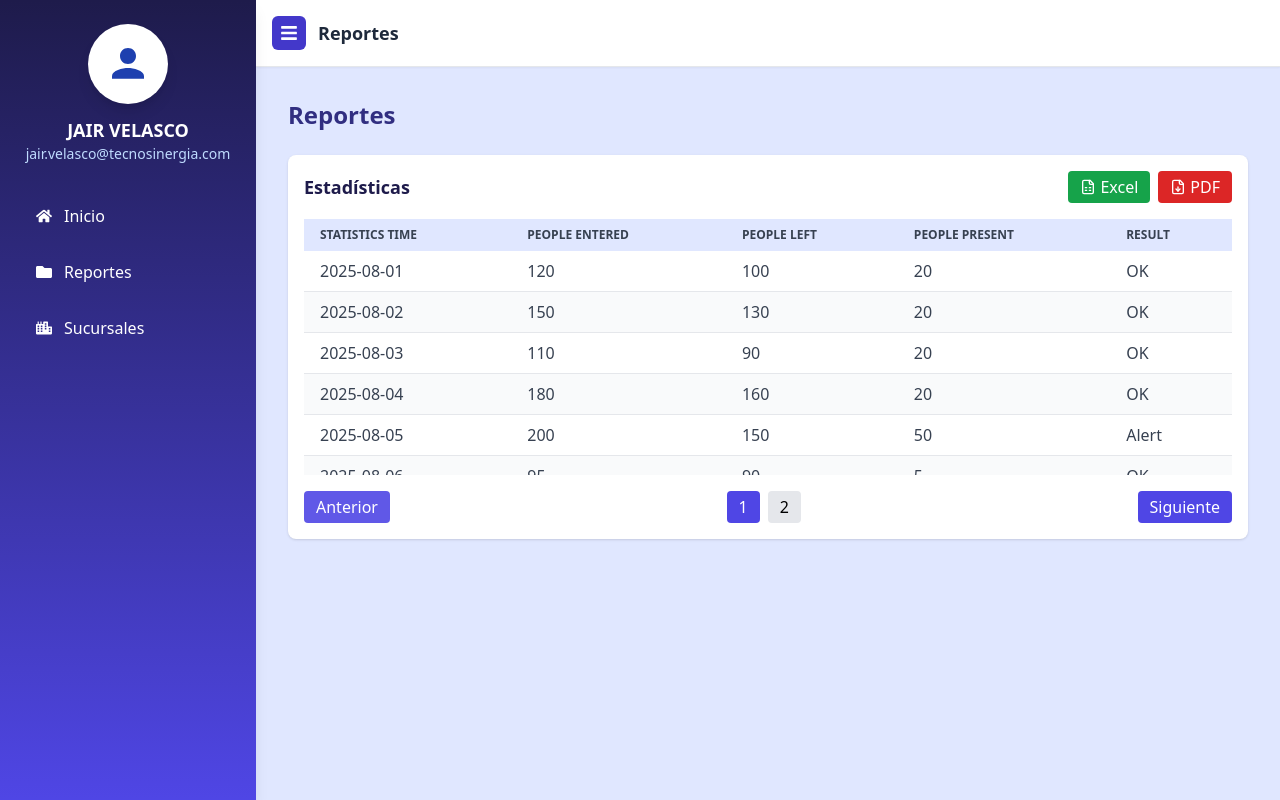
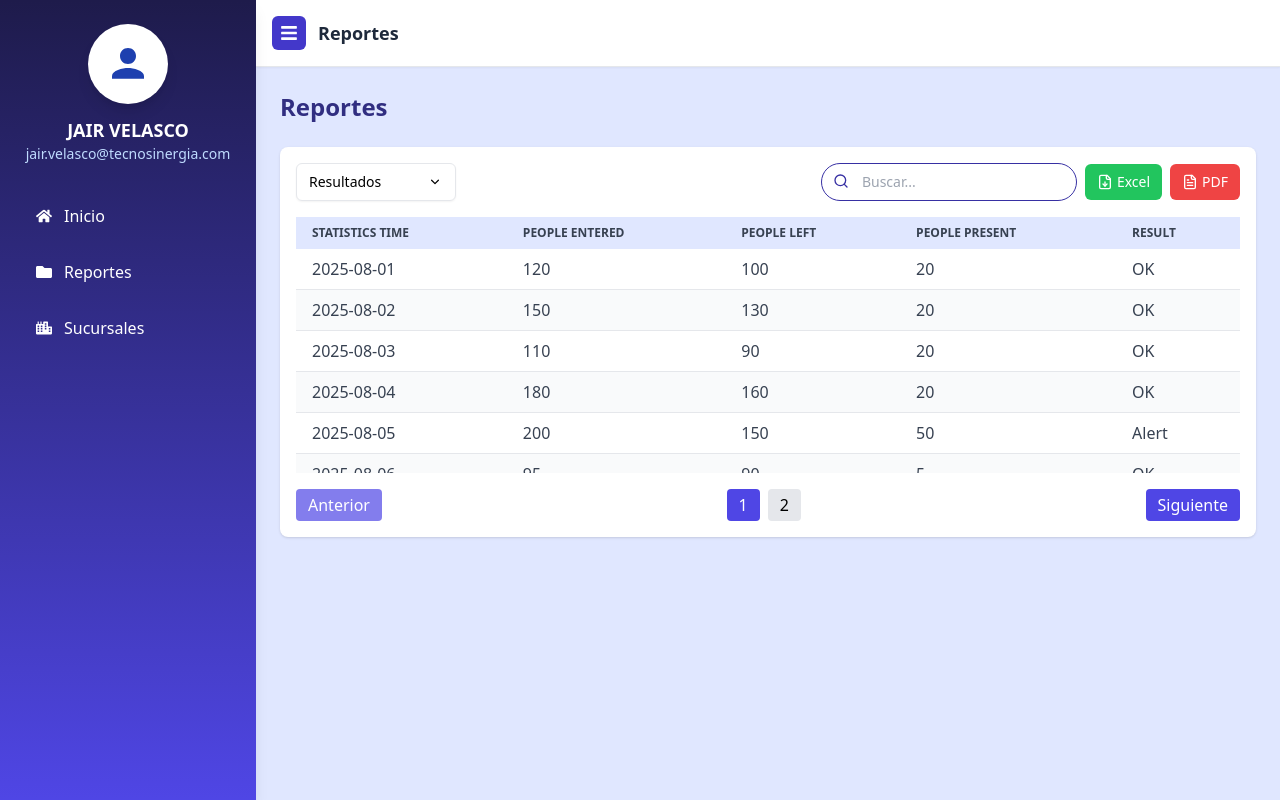
Before and after one commit to Velasco-Tecnosinergia/FrontEnd-Comex, a React (Vite) app in the folder login-app/: page /reports in a window 1280 px wide. Built offline with nearby package versions, Linux system fonts and the light colour scheme.

Commit message:
refactor(reports): enhance reports page with filtering and search functionality

```diff
--- /dev/null
+++ b/login-app/src/components/FilterDropdown.tsx
@@ -0,0 +1,85 @@
+import { useState } from "react";
+
+interface FilterDropdownProps {
+  label: string;
+  options: string[];
+  selected: string[];
+  onChange: (selected: string[]) => void;
+}
+
+export default function FilterDropdown({
+  label,
+  options,
+  selected,
+  onChange,
+}: FilterDropdownProps) {
+  const [open, setOpen] = useState(false);
+
+  const toggleOption = (option: string) => {
+    if (selected.includes(option)) {
+      onChange(selected.filter((o) => o !== option));
+    } else {
+      onChange([...selected, option]);
+    }
+  };
+
+  const toggleAll = () => {
+    if (selected.length === options.length) {
+      onChange([]);
+    } else {
+      onChange(options);
+    }
+  };
+
+  return (
+    <div className="relative inline-block text-left">
+      <button
+        type="button"
+        className="w-40 justify-between inline-flex items-center rounded-md border px-3 py-2 text-sm font-medium bg-white hover:bg-gray-50 shadow-sm"
+        onClick={() => setOpen((prev) => !prev)}
+      >
+        {label} {selected.length > 0 ? `(${selected.length})` : ""}
+        <svg
+          className="ml-2 h-4 w-4"
+          viewBox="0 0 20 20"
+          fill="currentColor"
+          aria-hidden="true"
+        >
+          <path
+            fillRule="evenodd"
+            d="M5.23 7.21a.75.75 0 011.06.02L10 10.94l3.71-3.71a.75.75 0 111.06 1.06l-4.24 4.25a.75.75 0 01-1.06 0L5.21 8.29a.75.75 0 01.02-1.08z"
+            clipRule="evenodd"
+          />
+        </svg>
+      </button>
+
+      {open && (
+        <div className="absolute z-50 mt-2 w-56 rounded-md border bg-white shadow-md">
+          <div className="px-3 py-2 text-sm font-medium text-gray-700">{label}</div>
+          <div className="h-px bg-gray-200" />
+          <label className="flex items-center gap-2 px-3 py-2 text-sm cursor-pointer">
+            <input
+              type="checkbox"
+              checked={selected.length === options.length}
+              onChange={toggleAll}
+            />
+            Select All
+          </label>
+          {options.map((option) => (
+            <label
+              key={option}
+              className="flex items-center gap-2 px-3 py-2 text-sm cursor-pointer hover:bg-gray-50"
+            >
+              <input
+                type="checkbox"
+                checked={selected.includes(option)}
+                onChange={() => toggleOption(option)}
+              />
+              {option}
+            </label>
+          ))}
+        </div>
+      )}
+    </div>
+  );
+}
--- /dev/null
+++ b/login-app/src/components/FilterableTable.tsx
@@ -0,0 +1,157 @@
+import { useState } from "react";
+import { tableData } from "../data/tableData";
+import FilterDropdown from "./FilterDropdown";
+import SearchInput from "./SearchInput";
+import { FileDown, FileText } from "lucide-react";
+import * as XLSX from "xlsx";
+import jsPDF from "jspdf";
+import "jspdf-autotable";
+
+const rowsPerPage = 10;
+
+export default function FilterableTable() {
+  const [page, setPage] = useState(1);
+  const [search, setSearch] = useState("");
+  const [filters, setFilters] = useState<string[]>([]);
+
+  const uniqueResults = Array.from(new Set(tableData.map((r) => r.result)));
+
+  const filteredData = tableData.filter((row) => {
+    const matchesSearch =
+      row.date.toLowerCase().includes(search.toLowerCase()) ||
+      row.result.toLowerCase().includes(search.toLowerCase());
+    const matchesFilter =
+      filters.length === 0 || filters.includes(row.result);
+    return matchesSearch && matchesFilter;
+  });
+
+  const totalPages = Math.ceil(filteredData.length / rowsPerPage);
+  const start = (page - 1) * rowsPerPage;
+  const selectedRows = filteredData.slice(start, start + rowsPerPage);
+
+  const exportExcel = () => {
+    const ws = XLSX.utils.json_to_sheet(filteredData);
+    const wb = XLSX.utils.book_new();
+    XLSX.utils.book_append_sheet(wb, ws, "Report");
+    XLSX.writeFile(wb, "report.xlsx");
+  };
+
+  const exportPDF = () => {
+    const doc = new jsPDF();
+    doc.text("Reporte de Datos", 14, 10);
+    (doc as any).autoTable({
+      head: [["Fecha", "Entered", "Left", "Present", "Result"]],
+      body: filteredData.map((r) => [
+        r.date,
+        r.entered,
+        r.left,
+        r.present,
+        r.result,
+      ]),
+    });
+    doc.save("report.pdf");
+  };
+
+  return (
+    <div className="bg-white rounded-lg shadow p-4">
+      {/* Controles */}
+      <div className="flex flex-col md:flex-row md:items-center md:justify-between gap-4 mb-4">
+        {/* Filtros a la izquierda */}
+        <div className="flex gap-2">
+          <FilterDropdown
+            label="Resultados"
+            options={uniqueResults}
+            selected={filters}
+            onChange={(newFilters) => {
+              setFilters(newFilters);
+              setPage(1);
+            }}
+          />
+        </div>
+
+        {/* Search + Export a la derecha */}
+        <div className="flex items-center gap-2">
+          <SearchInput value={search} onChange={setSearch} placeholder="Buscar..." />
+
+          <button
+            onClick={exportExcel}
+            className="flex items-center gap-1 px-3 py-2 text-sm bg-green-500 text-white rounded-md hover:bg-green-600"
+          >
+            <FileDown className="h-4 w-4" /> Excel
+          </button>
+
+          <button
+            onClick={exportPDF}
+            className="flex items-center gap-1 px-3 py-2 text-sm bg-red-500 text-white rounded-md hover:bg-red-600"
+          >
+            <FileText className="h-4 w-4" /> PDF
+          </button>
+        </div>
+      </div>
+
+      {/* Tabla */}
+      <div className="overflow-y-auto max-h-64">
+        <table className="w-full border-collapse">
+          <thead className="sticky top-0 bg-indigo-100 text-gray-700 uppercase text-xs">
+            <tr>
+              <th className="px-4 py-2 text-left">Statistics Time</th>
+              <th className="px-4 py-2 text-left">People Entered</th>
+              <th className="px-4 py-2 text-left">People Left</th>
+              <th className="px-4 py-2 text-left">People Present</th>
+              <th className="px-4 py-2 text-left">Result</th>
+            </tr>
+          </thead>
+          <tbody>
+            {selectedRows.map((row, i) => (
+              <tr
+                key={i}
+                className="border-b odd:bg-white even:bg-gray-50 text-gray-700"
+              >
+                <td className="px-4 py-2">{row.date}</td>
+                <td className="px-4 py-2">{row.entered}</td>
+                <td className="px-4 py-2">{row.left}</td>
+                <td className="px-4 py-2">{row.present}</td>
+                <td className="px-4 py-2">{row.result}</td>
+              </tr>
+            ))}
+          </tbody>
+        </table>
+      </div>
+
+      {/* Paginación */}
+      <div className="flex justify-between items-center mt-4">
+        <button
+          className="px-3 py-1 text-white rounded bg-indigo-600 hover:bg-indigo-800 disabled:opacity-70"
+          onClick={() => setPage((p) => Math.max(p - 1, 1))}
+          disabled={page === 1}
+        >
+          Anterior
+        </button>
+
+        <div className="flex gap-2">
+          {Array.from({ length: totalPages }, (_, i) => (
+            <button
+              key={i}
+              className={`px-3 py-1 rounded ${
+                page === i + 1
+                  ? "bg-indigo-600 text-white"
+                  : "bg-gray-200 hover:bg-gray-300"
+              }`}
+              onClick={() => setPage(i + 1)}
+            >
+              {i + 1}
+            </button>
+          ))}
+        </div>
+
+        <button
+          className="px-3 py-1 text-white rounded bg-indigo-600 hover:bg-indigo-800 disabled:opacity-70"
+          onClick={() => setPage((p) => Math.min(p + 1, totalPages))}
+          disabled={page === totalPages}
+        >
+          Siguiente
+        </button>
+      </div>
+    </div>
+  );
+}
--- /dev/null
+++ b/login-app/src/components/SearchInput.tsx
@@ -0,0 +1,28 @@
+import { Search } from "lucide-react";
+
+interface SearchInputProps {
+  value: string;
+  onChange: (value: string) => void;
+  placeholder?: string;
+  className?: string;
+}
+
+export default function SearchInput({
+  value,
+  onChange,
+  placeholder = "Search...",
+  className = "",
+}: SearchInputProps) {
+  return (
+    <div className={`relative w-48 md:w-64 ${className}`}>
+      <Search className="absolute left-3 top-2.5 h-4 w-4 text-indigo-800" />
+      <input
+        type="text"
+        placeholder={placeholder}
+        value={value}
+        onChange={(e) => onChange(e.target.value)}
+        className="w-full border border-indigo-800 rounded-full px-10 py-2 text-sm focus:ring-2 focus:ring-indigo-900 focus:outline-none"
+      />
+    </div>
+  );
+}
--- a/login-app/src/layouts/BranchesLayout.tsx
+++ b/login-app/src/layouts/BranchesLayout.tsx
@@ -38,7 +38,7 @@ export default function BranchesLayout({ children, title = "Sucursales" }: Branc
         </header>
 
         {/* Main */}
-        <main className="p-6">{children}</main>
+        <main className="p-4">{children}</main>
       </div>
     </div>
   );
--- a/login-app/src/layouts/DashboardLayout.tsx
+++ b/login-app/src/layouts/DashboardLayout.tsx
@@ -38,7 +38,7 @@ export default function DashboardLayout({ children, title = "Dashboard" }: Dashb
         </header>
 
         {/* Main */}
-        <main className="p-6">{children}</main>
+        <main className="p-4">{children}</main>
       </div>
     </div>
   );
--- a/login-app/src/layouts/ReportsLayout.tsx
+++ b/login-app/src/layouts/ReportsLayout.tsx
@@ -38,7 +38,7 @@ export default function ReportsLayout({ children, title = "Reportes" }: ReportsL
         </header>
 
         {/* Main */}
-        <main className="p-6">{children}</main>
+        <main className="p-4">{children}</main>
       </div>
     </div>
   );
--- a/login-app/src/pages/ReportsPage.tsx
+++ b/login-app/src/pages/ReportsPage.tsx
@@ -1,12 +1,12 @@
 import ReportsLayout from "../layouts/ReportsLayout";
-import Table from "../components/Table";
+import FilterableTable from "../components/FilterableTable";
 
 export default function Reports() {
   return (
     <ReportsLayout>
       <div className="space-y-6 p-2">
         <h1 className="text-2xl font-bold mb-2 text-indigo-900">Reportes</h1>
-        <Table />
+        <FilterableTable />
       </div>
     </ReportsLayout>
   );
```
